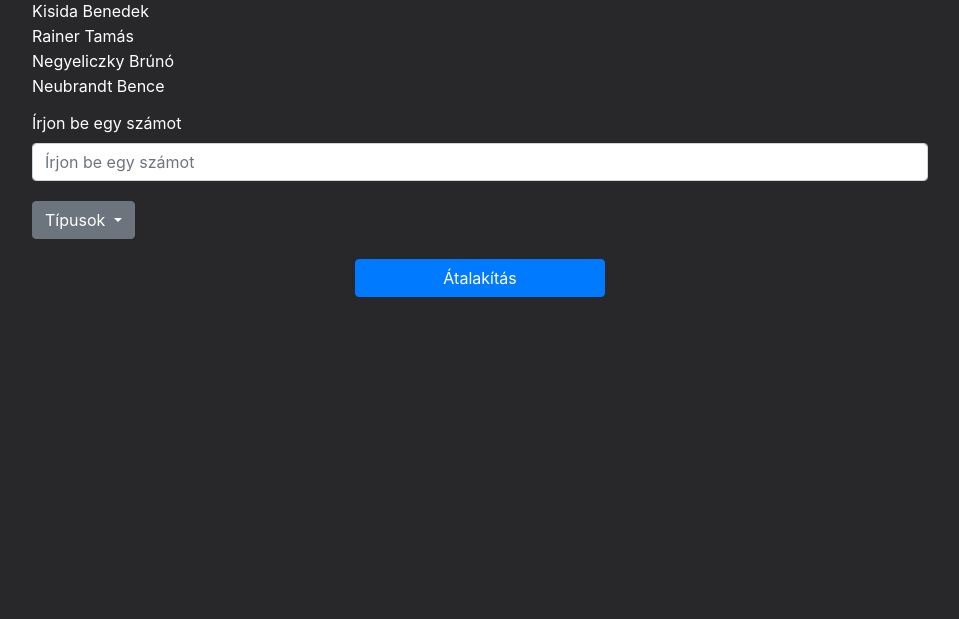
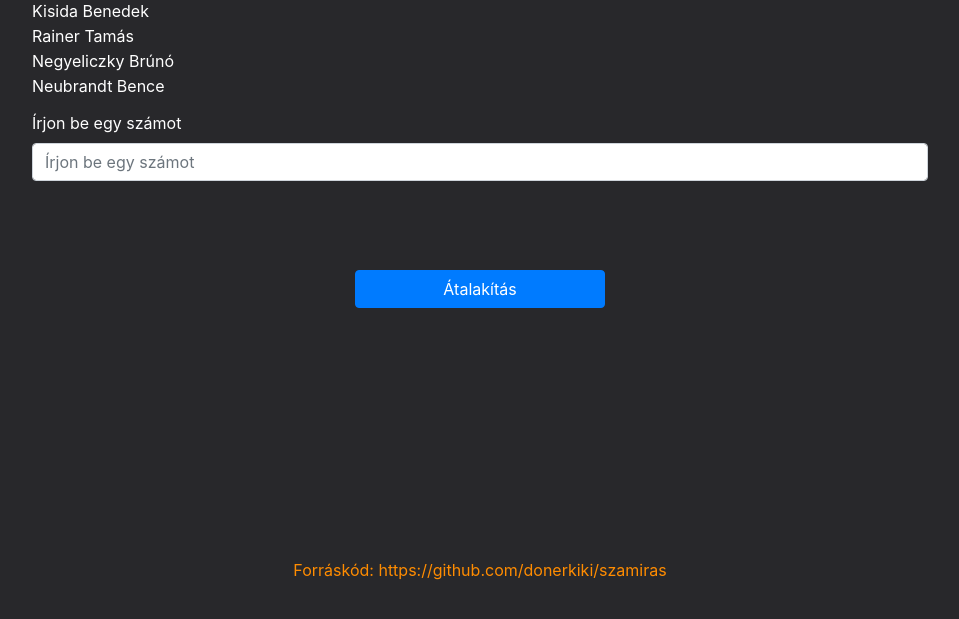
Before and after one commit to kisbAlt/szamiras, a Flask app: page / in a window 1280 px wide. Shown: the part 166-785 px from the top of the page, without its empty margins (160-1119 px from the left). Run offline with Flask 2, Linux system fonts and the light colour scheme; some libraries are stand-ins or nearby versions.

Commit message:
Add files via upload

```diff
--- a/templates/index.html
+++ b/templates/index.html
@@ -24,23 +24,18 @@
         <label for="exampleInputEmail1" style="color: white">Írjon be egy számot</label>
         <input type="email" class="form-control" id="exampleInputEmail1" aria-describedby="emailHelp" placeholder="Írjon be egy számot">
       </div>
-        <div class="dropdown" style="margin-top: 20px; margin-bottom: 20px;">
-          <button class="btn btn-secondary dropdown-toggle" type="button" id="dropdownMenuButton" data-toggle="dropdown" aria-haspopup="true" aria-expanded="false">
-            Típusok
-          </button>
-          <div class="dropdown-menu" aria-labelledby="dropdownMenuButton">
-            <a class="dropdown-item" href="#">Bináris</a>
-            <a class="dropdown-item" href="#">Hexadecimális</a>
-            <a class="dropdown-item" href="#">Oktális</a>
-          </div>
+    </form>
+        <div style="margin-left: auto; margin-right: auto; width: fit-content; margin-top: 10%" id="atalakitodiv">
+            <button class="btn btn-primary" id="atalakitogomb" style="width: 250px">Átalakítás</button>
         </div>
-        <div style="margin-left: auto; margin-right: auto; width: fit-content">
-            <button type="submit" class="btn btn-primary" style="width: 250px">Átalakítás</button>
-        </div>
-    </form>
     </div>
-  <div>
-      <p>Forráskód:</p>
+  <div style="color: white; text-align: center">
+      <p id="valasz"></p>
+      <p id="valasz16"></p>
+      <p id="valasz8"></p>
+  </div>
+  <div style="width: fit-content;color: darkorange;position: absolute;bottom: 5vh;right: auto;left: 50%;transform: translate(-50%, -50%);">
+      <a>Forráskód: https://github.com/donerkiki/szamiras</a>
   </div>
 <script src="https://code.jquery.com/jquery-3.2.1.slim.min.js" integrity="sha384-KJ3o2DKtIkvYIK3UENzmM7KCkRr/rE9/Qpg6aAZGJwFDMVNA/GpGFF93hXpG5KkN" crossorigin="anonymous"></script>
 <script src="https://cdnjs.cloudflare.com/ajax/libs/popper.js/1.11.0/umd/popper.min.js" integrity="sha384-b/U6ypiBEHpOf/4+1nzFpr53nxSS+GLCkfwBdFNTxtclqqenISfwAzpKaMNFNmj4" crossorigin="anonymous"></script>
```
